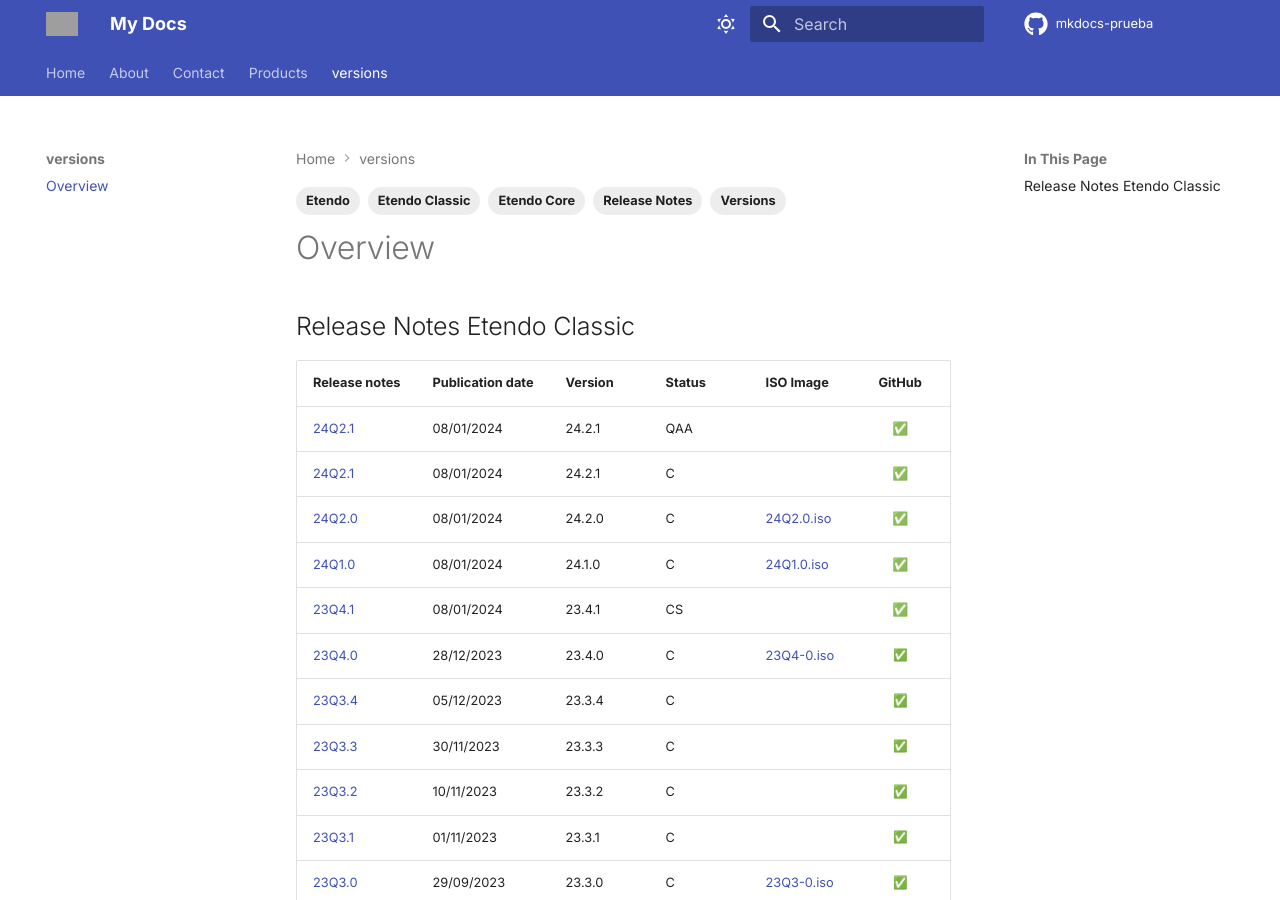
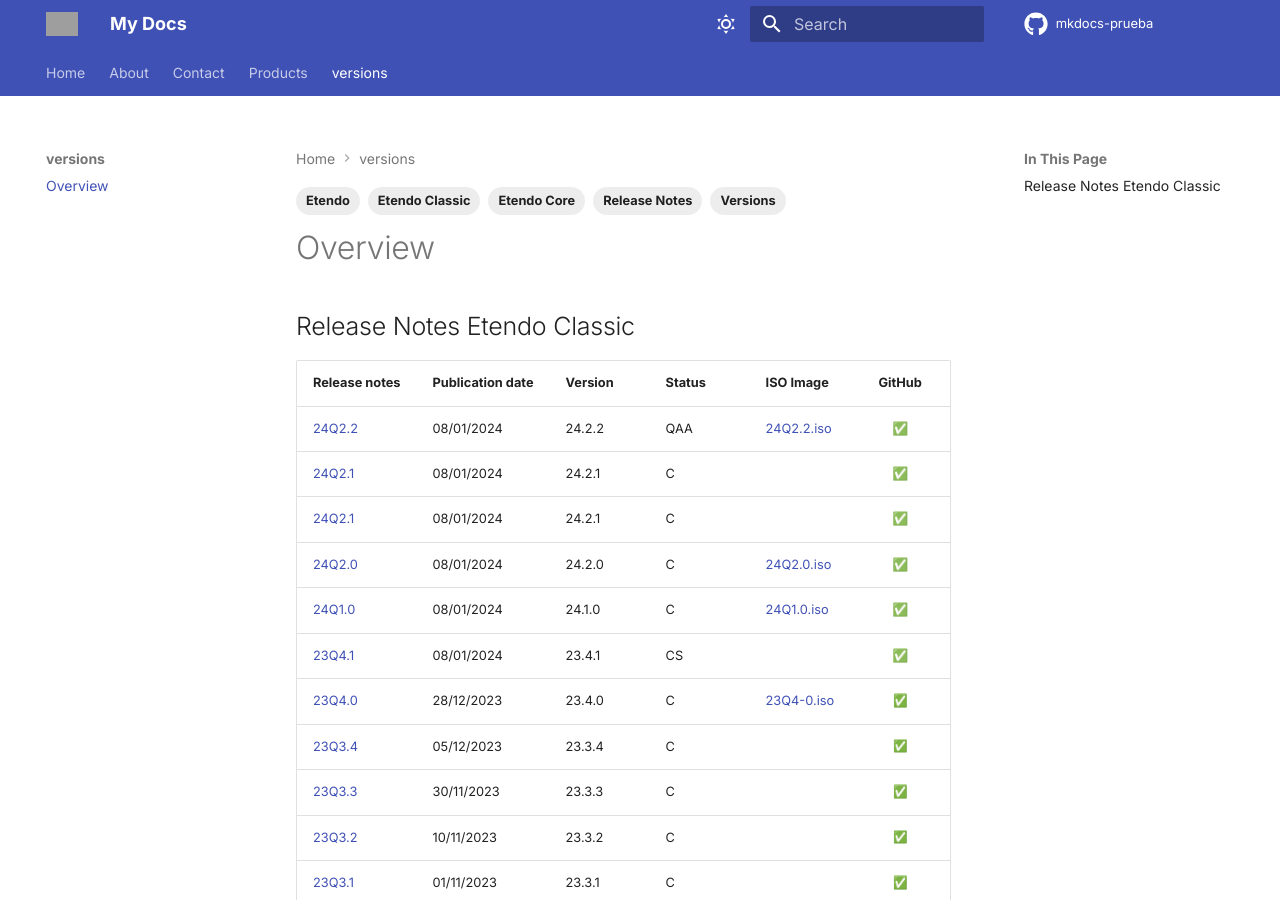
Before and after one commit to facumoyanosmf/mkdocs-prueba, an MkDocs documentation site: the page built from docs/versions/overview.md, in a window 1280 px wide and 900 px high. Built offline with MkDocs 1.6.1 and Material for MkDocs 9.7.7, drawn with Linux system fonts in a browser that asks for light colours; emoji names are drawn with the system emoji font; comment, search, counter and statistics services are not loaded; the version menu is left out; grey boxes are pictures that could not be loaded.

Commit message:
Publish new core version: 24.2.2 📄

```diff
--- a/docs/versions/overview.md
+++ b/docs/versions/overview.md
@@ -12,7 +12,8 @@
 
 | Release notes | Publication date | Version | Status | ISO Image | GitHub |
 | ---           | ---              | ---     | ---    | ---       | :---:  |
-| [24Q2.1](https://github.com/facumoyanosmf/mkdocs-prueba/releases/tag/pubished){target="_blank"} | 08/01/2024 | 24.2.1 | QAA |  | ✅ |
+| [24Q2.2](https://github.com/facumoyanosmf/mkdocs-prueba/releases/tag/pubished){target="_blank"} | 08/01/2024 | 24.2.2 | QAA | [24Q2.2.iso](https://etendo-appliances.s3.eu-west-1.amazonaws.com/etendo/iso/etendo-24Q2.2.iso){target="_blank"} | ✅ |
+| [24Q2.1](https://github.com/facumoyanosmf/mkdocs-prueba/releases/tag/pubished){target="_blank"} | 08/01/2024 | 24.2.1 | C |  | ✅ |
 | [24Q2.1](https://github.com/facumoyanosmf/mkdocs-prueba/releases/tag/pubished){target="_blank"} | 08/01/2024 | 24.2.1 | C |  | ✅ |
 | [24Q2.0](https://github.com/facumoyanosmf/mkdocs-prueba/releases/tag/pubished){target="_blank"} | 08/01/2024 | 24.2.0 | C | [24Q2.0.iso](https://etendo-appliances.s3.eu-west-1.amazonaws.com/etendo/iso/etendo-24Q2.0.iso){target="_blank"} | ✅ |
 | [24Q1.0](https://github.com/facumoyanosmf/mkdocs-prueba/releases/tag/pubished){target="_blank"} | 08/01/2024 | 24.1.0 | C | [24Q1.0.iso](https://etendo-appliances.s3.eu-west-1.amazonaws.com/etendo/iso/etendo-24Q1.0.iso){target="_blank"} | ✅ |
```
